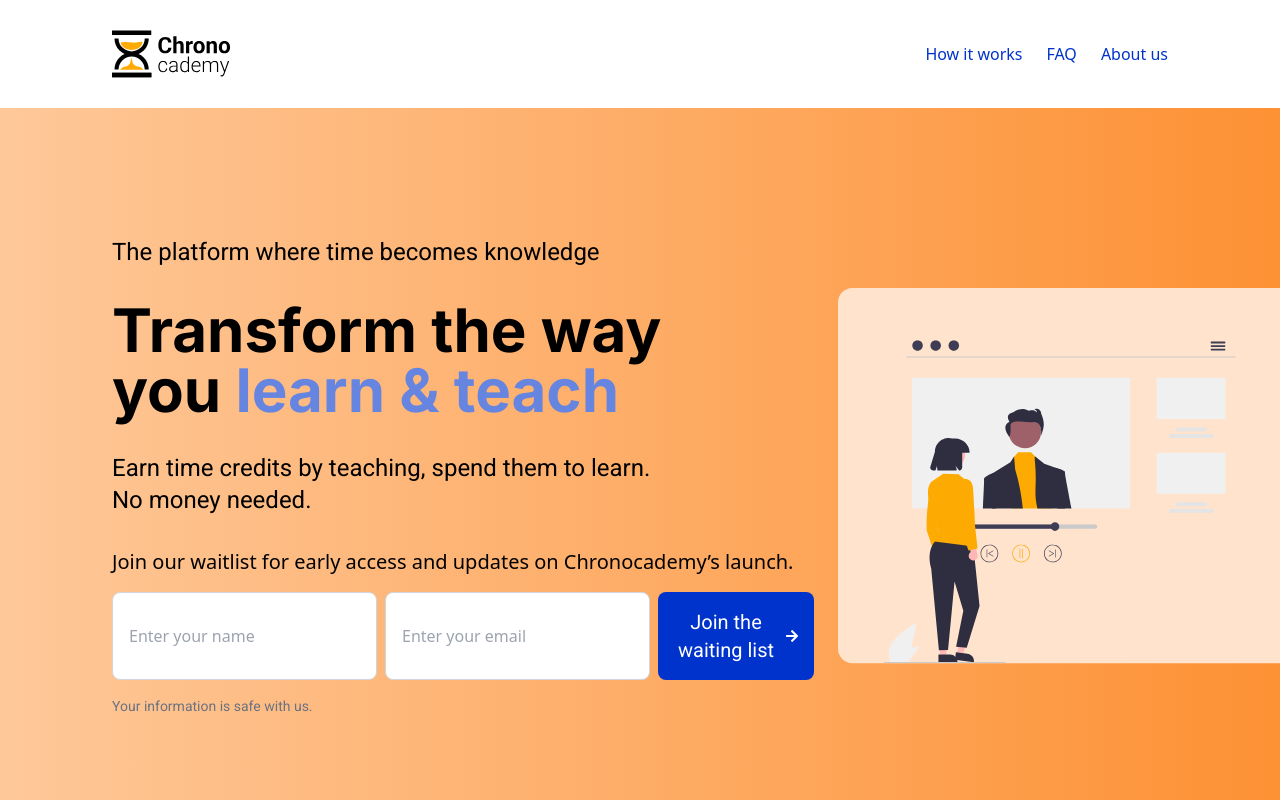
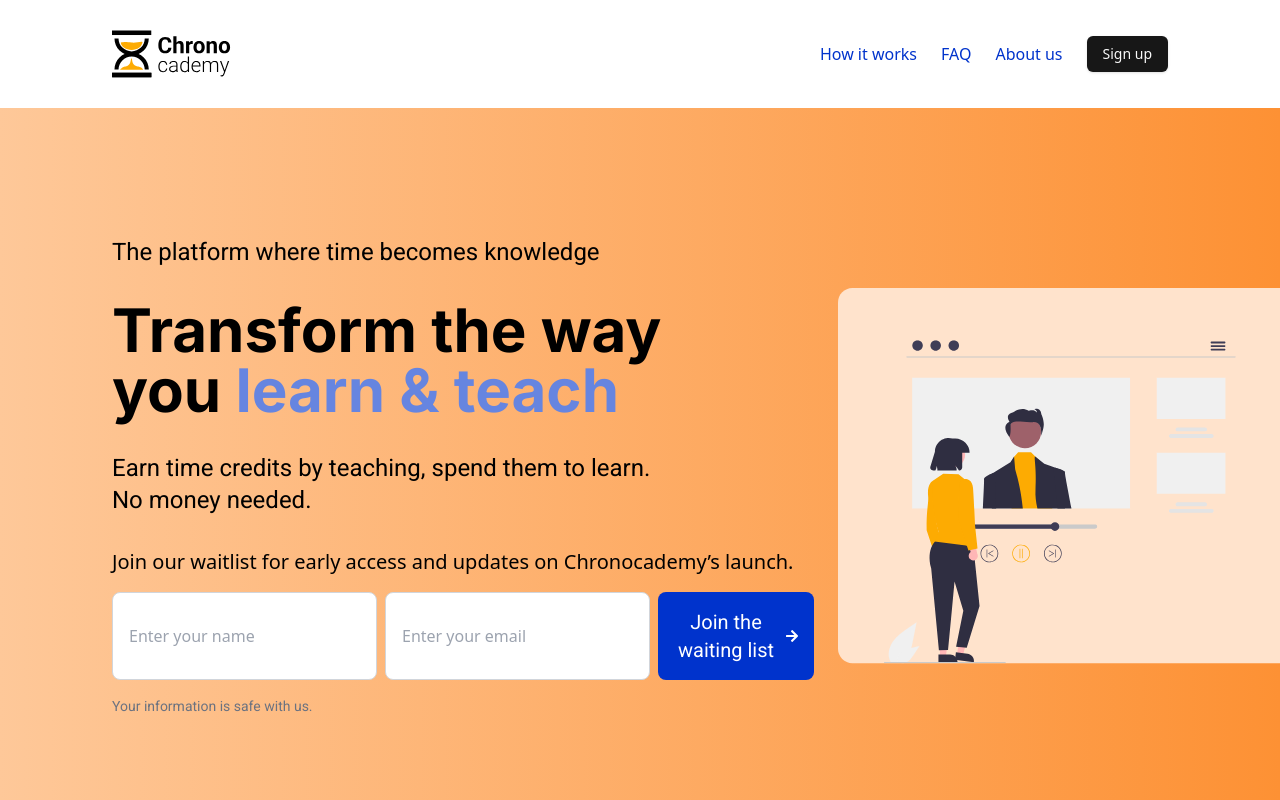
Before and after one commit to juaninicolai/chronocademy, a Next.js app: page /landing in a window 1280 px wide. Shown: the top 800 px of the page. Built offline with nearby package versions, Linux system fonts and the light colour scheme.

Commit message:
feat: add signup button to navbar

```diff
--- a/app/landing/Navbar.tsx
+++ b/app/landing/Navbar.tsx
@@ -2,7 +2,8 @@
 import Link from "next/link";
 import Image from "next/image";
 import React, { useState } from "react";
-import { AiOutlineMenu, AiOutlineClose } from "react-icons/ai"; // Using react-icons for burger menu
+import { AiOutlineMenu, AiOutlineClose } from "react-icons/ai";
+import { Button } from "@/components/ui/button"; // Using react-icons for burger menu
 
 export default function Navbar() {
   const [menuOpen, setMenuOpen] = useState(false);
@@ -32,9 +33,12 @@ export default function Navbar() {
           id="nav-links"
           className="hidden sm:flex space-x-6 items-center text-primary-blue-500"
         >
-          <Link href={"#how-it-works"}>How it works</Link>
-          <Link href={"#faqs"}>FAQ</Link>
-          <Link href={"#about-us"}>About us</Link>
+          <Link href={"/#how-it-works"}>How it works</Link>
+          <Link href={"/#faqs"}>FAQ</Link>
+          <Link href={"/#about-us"}>About us</Link>
+          <Link id={"signup"} href={"/signup"} className="btn-primary">
+            <Button>Sign up</Button>
+          </Link>
         </div>
 
         {/* Hamburger Menu Icon */}
```
